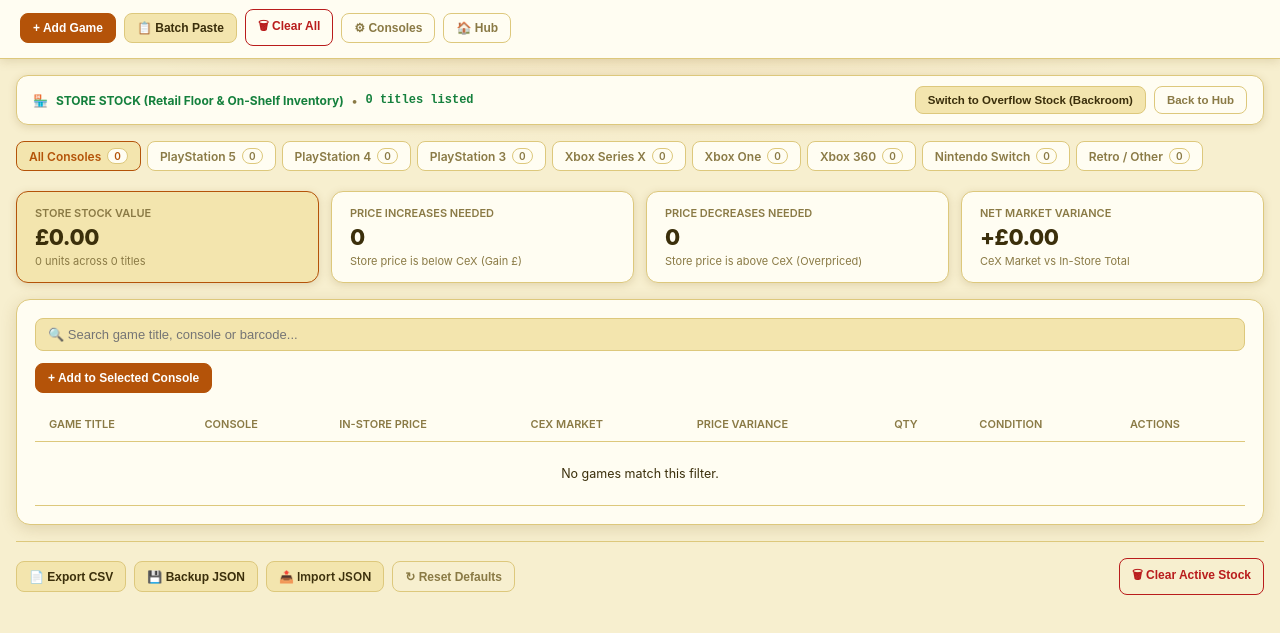
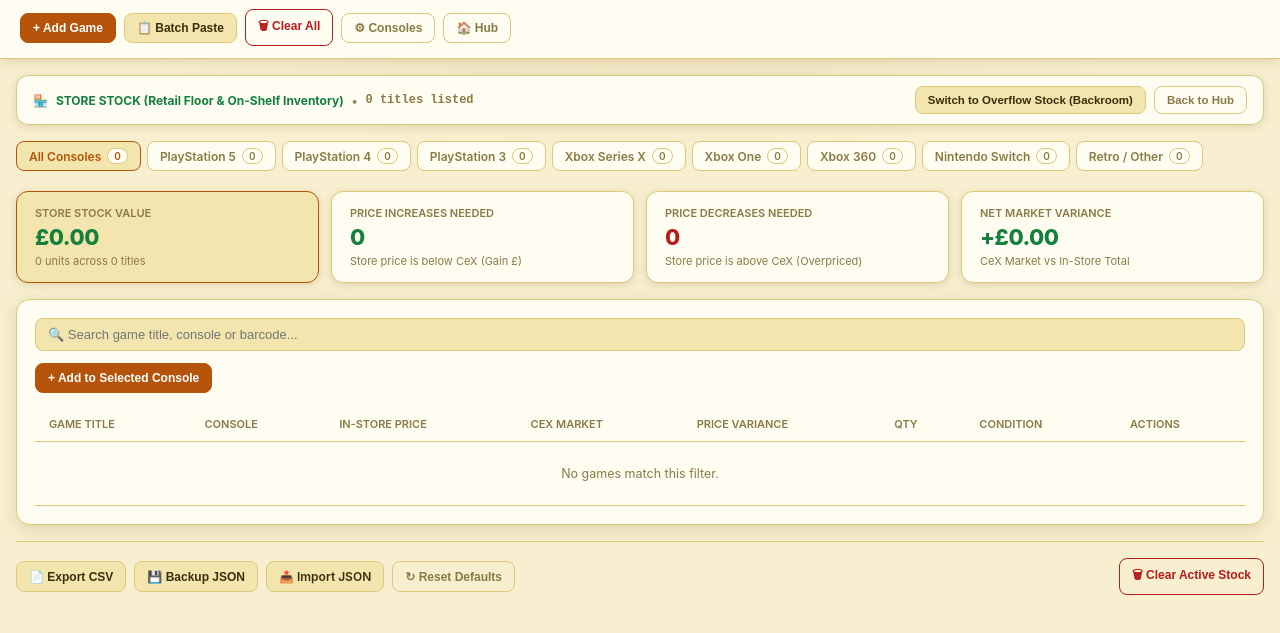
Before and after one commit to mattnew051187-tech/os-tools-web, a website: page modules/game-library.html in a window 1280 px wide. Shown: the part 59-692 px from the top of the page. Drawn offline with Linux system fonts and the light colour scheme.

Commit message:
Fix CSS theme variable bindings in Game Library

```diff
--- a/modules/game-library.html
+++ b/modules/game-library.html
@@ -13,6 +13,7 @@
       --text: #3b2f0b;
       --muted: #8a7a45;
       --text-dim: #8a7a45;
+      --text-muted: var(--muted, #8a7a45);
       --accent: #b45309;
       --accent-contrast: #ffffff;
       --danger: #b91c1c;
@@ -22,6 +23,9 @@
       --amber: #b45309;
       --amber-bg: rgba(180, 83, 9, 0.12);
       --shadow: rgba(120, 90, 20, 0.18);
+      --emerald: var(--success, #15803d);
+      --red: var(--danger, #b91c1c);
+      --bg-card: var(--panel, #fffdf2);
     }
 
     * { box-sizing: border-box; margin: 0; padding: 0; }
```
